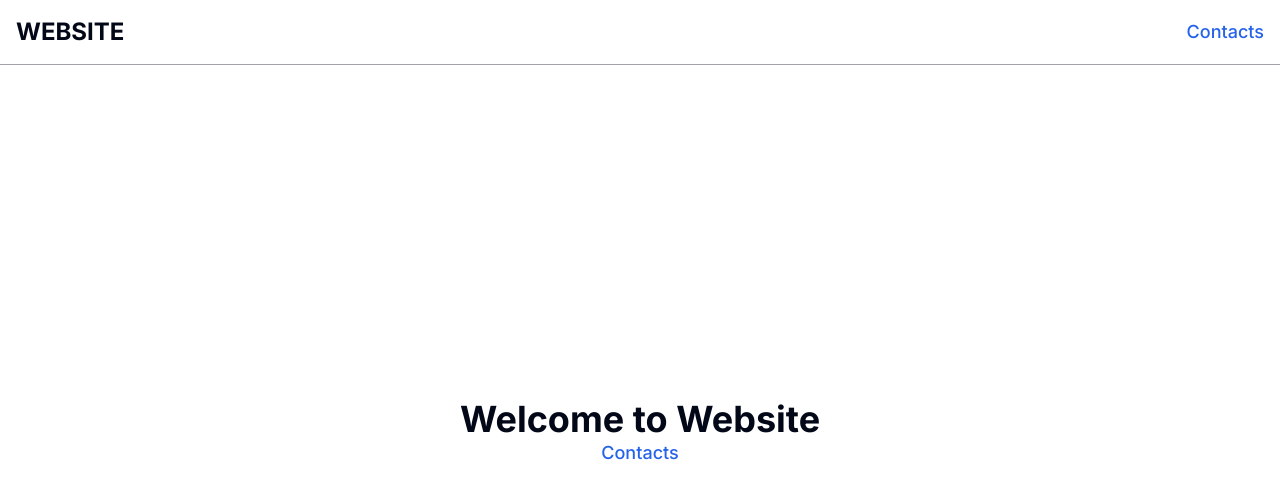
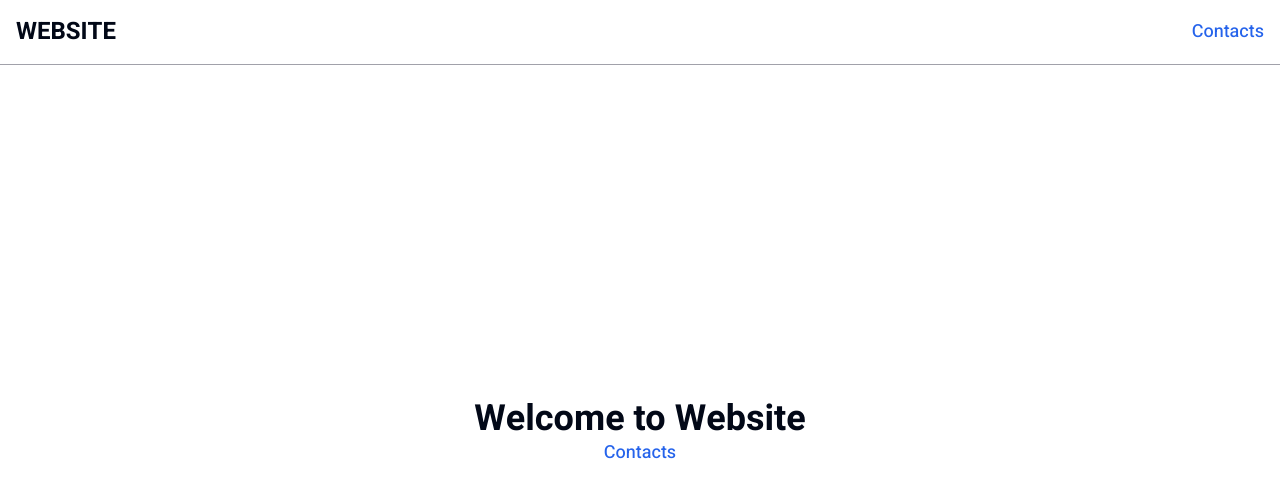
Before and after one commit to weedeej/fe-assessment, a Next.js app: page / in a window 1280 px wide. Shown: the top 498 px of the page. Built offline with nearby package versions, Linux system fonts and the light colour scheme.

Commit message:
Use Heebo font from font/google

```diff
--- a/src/app/layout.tsx
+++ b/src/app/layout.tsx
@@ -1,13 +1,13 @@
 import type { Metadata } from "next";
-import { Inter } from "next/font/google";
+import { Heebo } from "next/font/google";
 import "./globals.css";
 import { Layout } from "@/components";
 
-const inter = Inter({ subsets: ["latin"] });
+const heebo = Heebo({ subsets: ["latin"] });
 
 export const metadata: Metadata = {
-  title: "Create Next App",
-  description: "Generated by create next app",
+  title: "FE Assessment",
+  description: "Take home assessment for Frontend Engineer role",
 };
 
 export default function RootLayout({
@@ -17,7 +17,7 @@ export default function RootLayout({
 }>) {
   return (
     <html lang="en">
-      <body className={inter.className}>
+      <body className={heebo.className}>
         <Layout>{children}</Layout>
       </body>
     </html>
```
